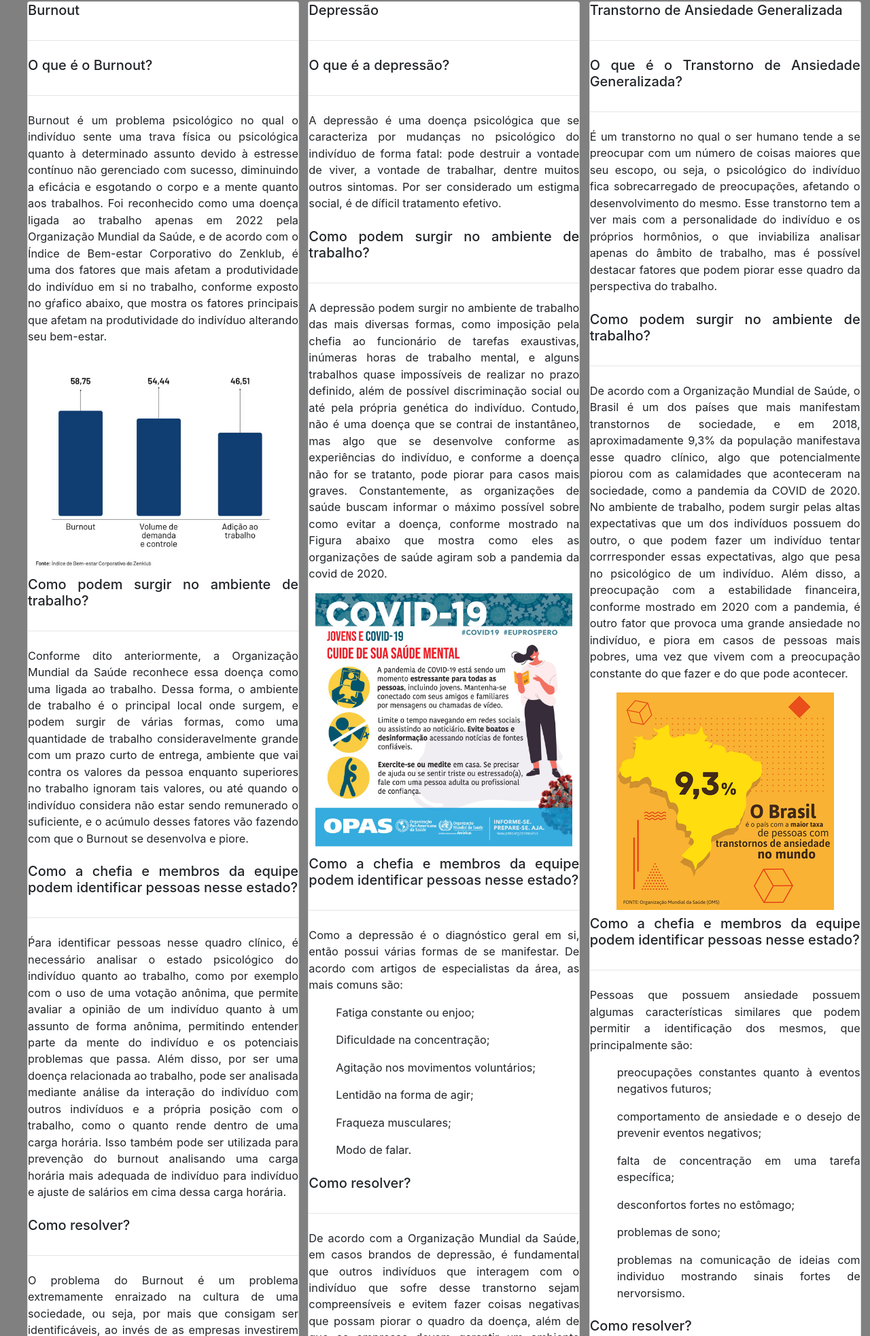
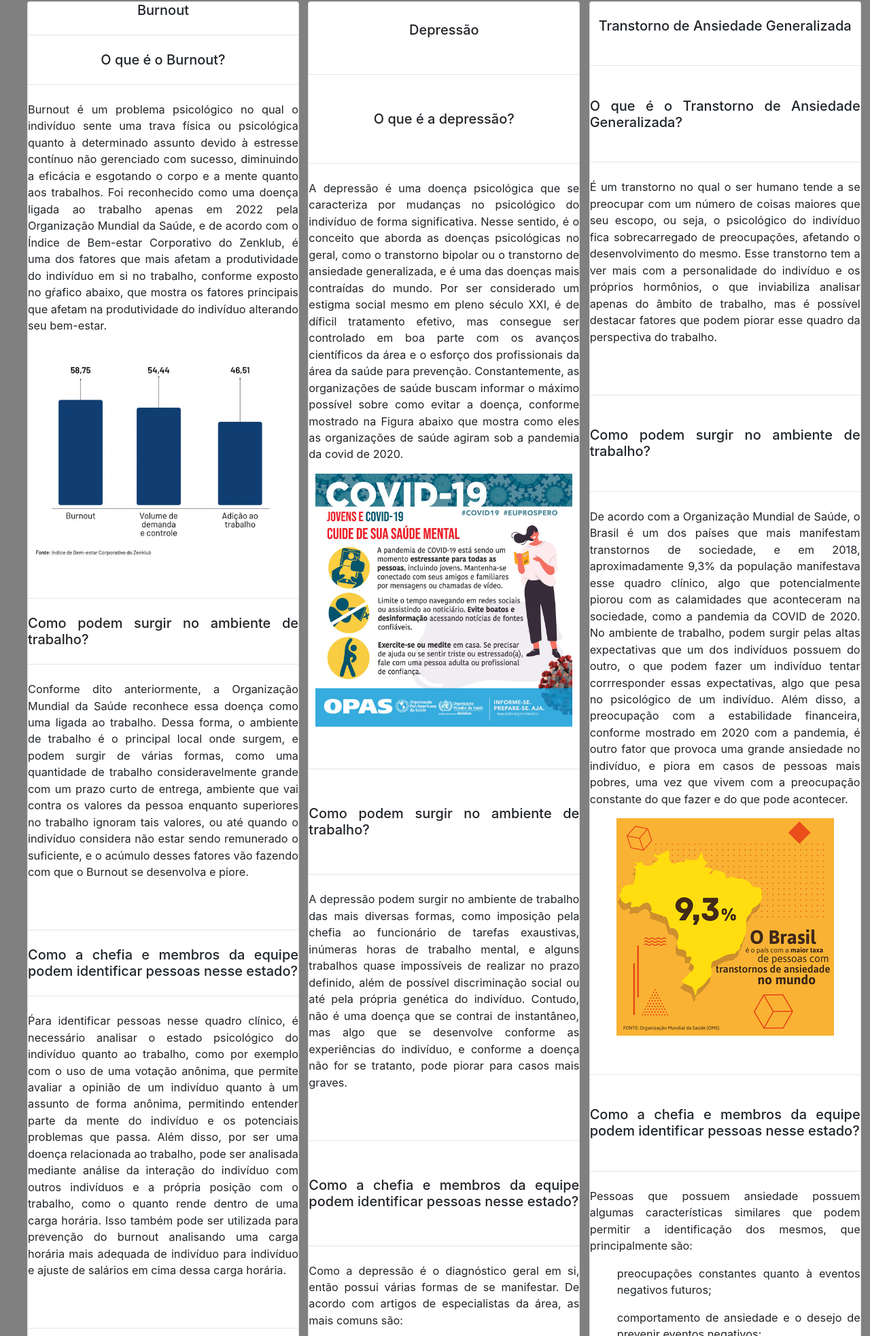
Before and after one commit to Tsumioshino/site_html_css_psi, a plain HTML site: page index.html in a window 1280 px wide. Shown: the part 300-2266 px from the top of the page at 68% size. Drawn offline with nearby package versions, Linux system fonts and the light colour scheme.

Commit message:
Add files via upload

```diff
--- a/index.css
+++ b/index.css
@@ -16,10 +16,8 @@
   width: 25rem;
   border-radius: 80px;
   font-size: 102%;
-
 }
-.card-body {
-  flex: 0 1 auto;
+.thecard-title {
   margin:auto;
 
 }
--- a/index.html
+++ b/index.html
@@ -55,6 +55,9 @@
         <center><img src="imagens/head/graf_burnout_mal_estar.png" style="  max-width:100%; max-height:100%;"></img>
         </center>
       </div>
+      <br>
+      <hr>
+
       <h5 class="thecard-title">Como podem surgir no ambiente de trabalho?</h5>
       <hr>
       <div class="thecard-body">
@@ -65,6 +68,9 @@
           até quando o indivíduo considera não estar sendo remunerado o suficiente, e o acúmulo desses fatores
           vão fazendo com que o Burnout se desenvolva e piore.</p>
       </div>
+      <br>
+      <hr>
+
       <h5 class="thecard-title">Como a chefia e membros da equipe podem identificar pessoas nesse estado?</h5>
       <hr>
       <div class="thecard-body">
@@ -77,6 +83,9 @@
           utilizada para prevenção do burnout analisando uma carga horária mais adequada de indivíduo para
           indivíduo e ajuste de salários em cima dessa carga horária.</p>
       </div>
+      <br>
+      <hr>
+
       <h5 class="thecard-title">Como resolver?</h5>
       <hr>
       <div class="thecard-body">
@@ -105,11 +114,21 @@
       <hr>
       <div class="thecard-body">
         <p>A depressão é uma doença psicológica que se caracteriza por mudanças no psicológico do indivíduo de
-          forma fatal:
-          pode destruir a vontade de viver, a vontade de trabalhar, dentre muitos outros sintomas. Por ser
-          considerado um estigma social, é de díficil tratamento efetivo.
+          forma significativa. Nesse sentido, é o conceito que aborda as doenças psicológicas no geral, como o
+          transtorno bipolar ou o transtorno de ansiedade generalizada, e é uma das doenças mais contraídas do mundo.
+          Por ser
+          considerado um estigma social mesmo em pleno século XXI, é de díficil tratamento efetivo, mas consegue ser
+          controlado em boa parte com os avanços científicos da área e o esforço dos profissionais da área da saúde para
+          prevenção.
+          Constantemente, as organizações de saúde buscam informar o máximo possível sobre como
+          evitar a doença, conforme mostrado na Figura abaixo que mostra como eles as organizações de saúde agiram sob a
+          pandemia da covid de 2020.
         </p>
+        <center><img src="imagens/head/dep.jpg" style="max-width:95%; max-height:95%;"></img></center>
       </div>
+      <br>
+      <hr>
+
       <h5 class="thecard-title">Como podem surgir no ambiente de trabalho?</h5>
       <hr>
       <div class="thecard-body">
@@ -119,13 +138,11 @@
           prazo definido, além de possível discriminação social ou até pela própria
           genética do indivíduo. Contudo, não é uma doença que se contrai de instantâneo, mas algo que se
           desenvolve conforme as experiências do indivíduo, e conforme a doença não for se tratanto, pode piorar
-          para casos mais graves. Constantemente, as organizações de saúde buscam informar o máximo possível sobre como
-          evitar a doença, conforme mostrado na Figura abaixo que mostra como eles as organizações de saúde agiram sob a
-          pandemia da covid de 2020.
-        </p>
-        <center><img src="imagens/head/dep.jpg" style="max-width:95%; max-height:95%;"></img></center>
+          para casos mais graves.
+      </div>
+      <br>
+      <hr>
 
-      </div>
       <h5 class="thecard-title">Como a chefia e membros da equipe podem identificar pessoas nesse estado?</h5>
       <hr>
       <div class="thecard-body">
@@ -140,6 +157,8 @@
         <ul>Modo de falar.</ul>
         </p>
       </div>
+      <br>
+      <hr>
       <h5 class="thecard-title">Como resolver?</h5>
       <hr>
       <div class="thecard-body">
@@ -165,6 +184,8 @@
           próprios hormônios, o que inviabiliza analisar apenas do âmbito de trabalho, mas é possível destacar
           fatores que podem piorar esse quadro da perspectiva do trabalho.</p>
       </div>
+      <br>
+      <hr>
       <h5 class="thecard-title">Como podem surgir no ambiente de trabalho?</h5>
       <hr>
       <div class="thecard-body">
@@ -180,6 +201,8 @@
         <center><img src="imagens/head/ansiedade_2018.png" style="max-width:100%; max-height:100%;"></img></center>
 
       </div>
+      <br>
+      <hr>
       <h5 class="thecard-title">Como a chefia e membros da equipe podem identificar pessoas nesse estado?</h5>
       <hr>
       <div class="thecard-body">
@@ -193,6 +216,8 @@
         <ul>problemas na comunicação de ideias com individuo mostrando sinais fortes de nervorsismo.</ul>
         </p>
       </div>
+      <br>
+      <hr>
       <h5 class="thecard-title">Como resolver?</h5>
       <hr>
       <div class="thecard-body">
@@ -207,62 +232,6 @@
       </div>
     </div>
   </div>
-  <!--<div class="thecard">
-      <div class="thecard-body">
-        <h5 class="thecard-title">Transtorno de Pânico e Estresse Pós-Traumático</h5>
-        <h6 class="thecard-subtitle mb-2 text-muted">Leia mais detalhes sobre o transtorno e como agir quanto
-          ao tema, ou veja uma apresentação sobre.</h6> <button type="button" class="btn btn-primary"
-          data-bs-toggle="thecard" data-bs-target=".bd-example-thecard-lg5">Ver
-          mais</button>
-
-
-        <div class="thecard fade bd-example-thecard-lg5" tabindex="-1" role="dialog" aria-labelledby="myLargethecardLabel"
-          aria-hidden="true">
-          <div class="thecard-dialog thecard-lg">
-            <div class="thecard-content">
-              <div class="thecard-header">
-                <h5 class="thecard-title">O que é o Transtorno de Pânico e Estresse Pós-Traumático?</h5>
-              </div>
-              <div class="thecard-body">
-                <p>O transtorno de pânico e estresse pós-traumático, também conhecido como TEPT, é definido
-                  como um caso sofrido ou testemunhado por determinado indivíduo na qual houve alguma situação na qual a
-                  vida estava em perigo que causa o corpo e o psicológico lembranças desse caso, ou seja,
-                  é um transtorno que, dada condições específicas, cria ataques de pânico e de estresse excessivos no
-                  indivíduo.</p>
-              </div>
-              <div class="thecard-header">
-                <h5 class="thecard-title">Como podem surgir no ambiente de trabalho?</h5>
-              </div>
-              <div class="thecard-body">
-                <p>Pode surgir como fruto de discriminação, ou caso o trabalho tivesse valor especial para o indivíduo,
-                  mas alguma situação da definição de TEPT ocorreu; e, pois, mudou a significação para algo traumático.
-                </p>
-              </div>
-              <div class="thecard-header">
-                <h5 class="thecard-title">Como a chefia e membros da equipe podem identificar pessoas nesse estado?</h5>
-              </div>
-              <div class="thecard-body">
-                <p>Pode ser identificado pela postura do indivíduo na jornada de trabalho e da interação com os membros
-                  da equipe. Empresas que tendem à impor hierarquias sob os ideais do ser humano possuem mais tendência
-                  de ocorrer.</p>
-              </div>
-              <div class="thecard-header">
-                <h5 class="thecard-title">Como resolver?</h5>
-              </div>
-              <div class="thecard-body">
-                <p>Claramente, é necessário que haja uma mudança na significação daquele ambiente de trabalho ao
-                  indivíduo, além de um controle da chefia sob a atitude dos funcionários. Além disso, deve haver
-                  paciência nesse tipo de caso, uma vez que, por ser um trauma psicológico, não é uma doença que termina
-                  de um dia para o outro.</p>
-              </div>
-            </div>
-          </div>
-        </div>
-      </div>
-    </div>-->
-  </div>
-  <br> <br>
-  <br>
 
   <footer>
     <center><a href="https://www.cvv.org.br/"><img src="imagens/head/logo.png" alt="CVV"
```
